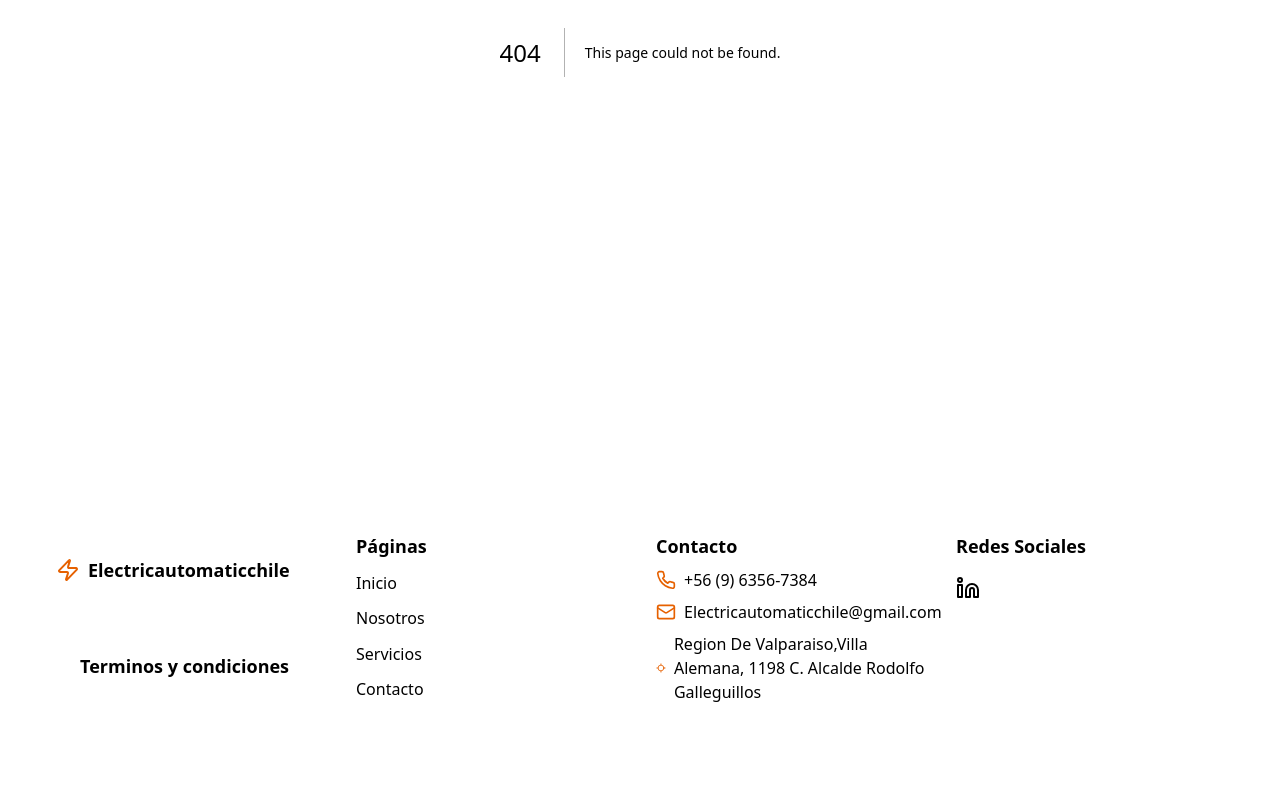
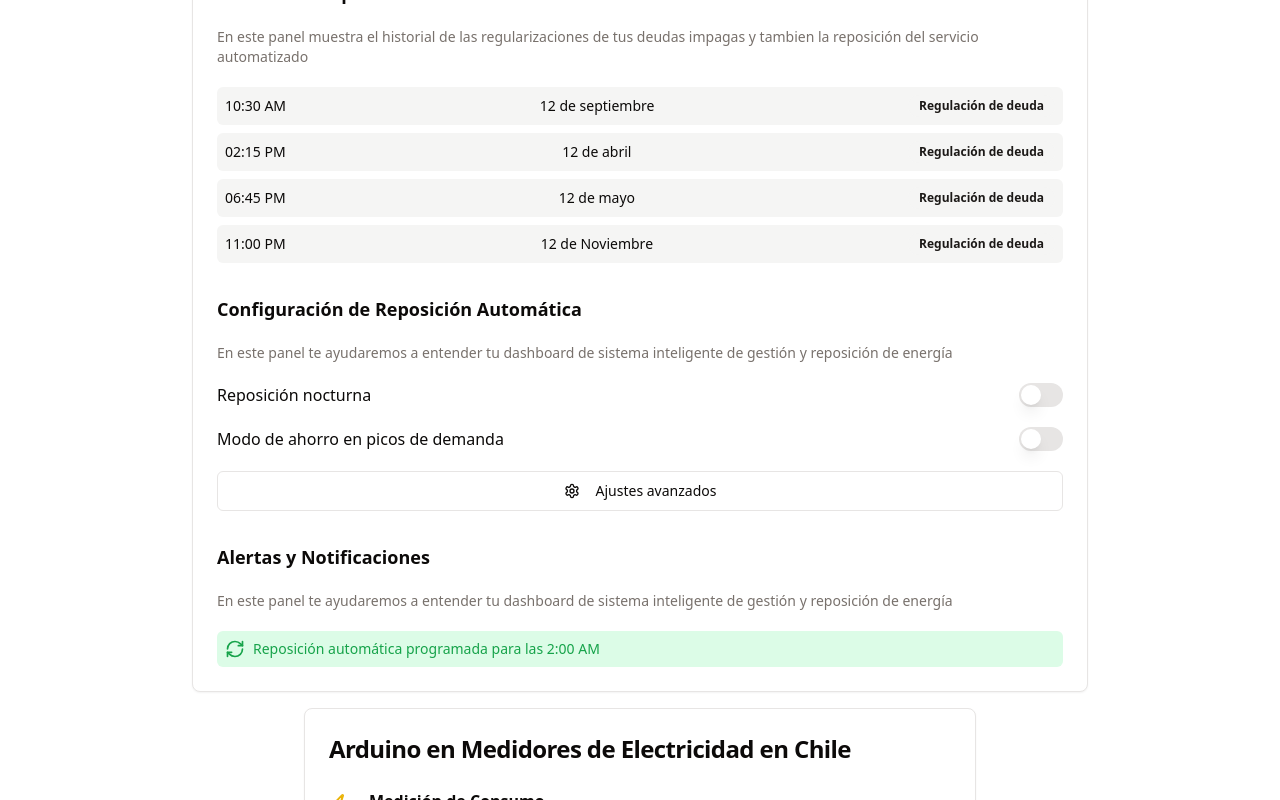
Before and after one commit to electricautomaticchile/electricautomaticchile, a Next.js app: page /navservices in a window 1280 px wide. Before the commit this address had no page. Shown: the part 460-1260 px from the top of the page. Before the commit the page ends 1212 px from the top, so only its background shows below. Built offline with nearby package versions, Linux system fonts and the light colour scheme.

Commit message:
Creacion del componente navservices

```diff
--- /dev/null
+++ b/app/navservices/page.tsx
@@ -0,0 +1,15 @@
+import Consumo from "@/app/navservices/consumo/page"
+import Hardware from "@/app/navservices/hardware/page"
+import Reposicion from "@/app/navservices/reposicion/page"
+
+
+
+export default function page() {
+  return (
+    <div className="flex flex-col items-center justify-center p-4 space-y-4">
+        <Reposicion />
+        <Hardware />
+        <Consumo />
+    </div>
+  )
+}
```
